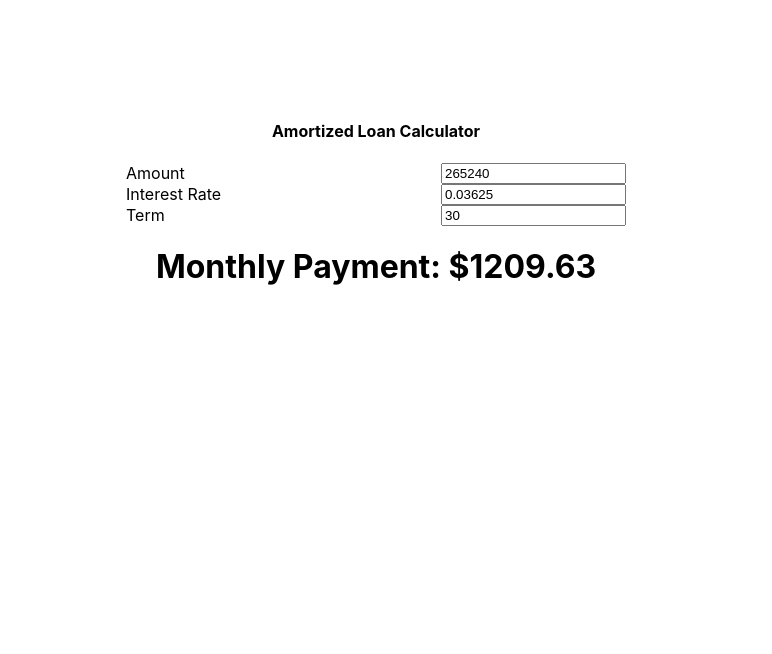
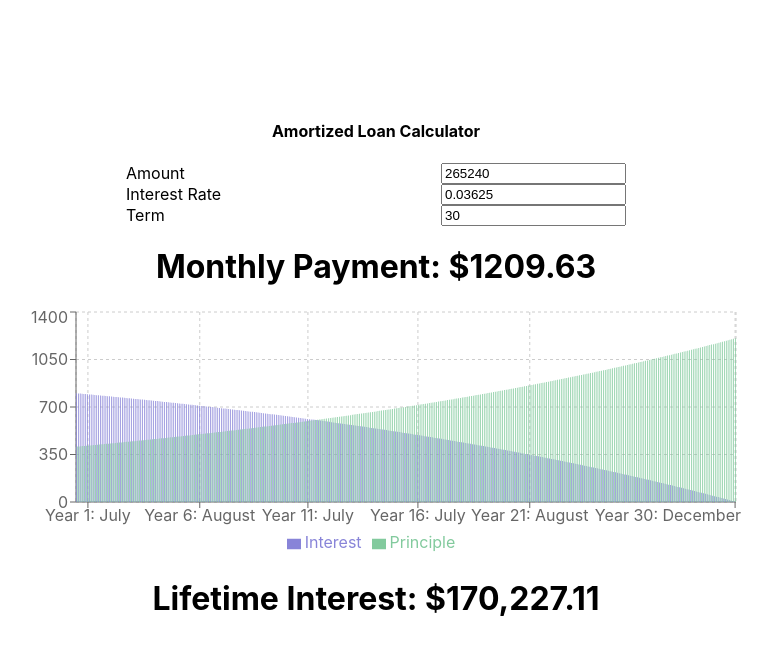
Before and after one commit to pachun/mortgage-payments, a React (Create React App) app: page / in a window 1280 px wide. Shown: the top 654 px of the page, without its empty margins (264-1036 px from the left). Built offline with nearby package versions, Linux system fonts and the light colour scheme.

Commit message:
Chart payment amounts

```diff
--- a/package.json
+++ b/package.json
@@ -13,6 +13,7 @@
     "react": "^17.0.2",
     "react-dom": "^17.0.2",
     "react-scripts": "4.0.3",
+    "recharts": "^2.0.9",
     "typescript": "^4.1.2",
     "web-vitals": "^1.0.1"
   },
--- a/src/App/index.tsx
+++ b/src/App/index.tsx
@@ -1,6 +1,38 @@
 import React from "react"
+import {
+  BarChart,
+  Bar,
+  Legend,
+  CartesianGrid,
+  XAxis,
+  YAxis,
+  Tooltip,
+} from "recharts"
+
 import monthlyPayment from "./monthlyPayment"
 import payments from "./payments"
+
+const months = [
+  "January",
+  "February",
+  "March",
+  "April",
+  "May",
+  "June",
+  "July",
+  "August",
+  "September",
+  "October",
+  "November",
+  "December",
+]
+
+const roundToTwoDecimals = (num: number) => Math.round(num * 100) / 100
+
+const usdCurrency = new Intl.NumberFormat("en-US", {
+  style: "currency",
+  currency: "USD",
+})
 
 const App = () => {
   const [amount, setAmount] = React.useState(265_240)
@@ -11,6 +43,17 @@ const App = () => {
     [amount, interestRate, term],
   )
 
+  const loansPayments = React.useMemo(
+    () => (loansMonthlyPayment ? payments({ amount, interestRate, term }) : []),
+    [amount, interestRate, term, loansMonthlyPayment],
+  )
+
+  const initialInterestPaid = 0
+  const lifetimeInterest = loansPayments.reduce(
+    (summedInterest, payment) => summedInterest + payment.interest,
+    initialInterestPaid,
+  )
+
   const displayedAmount = amount === 0 ? "" : amount
   const displayedInterestRate = interestRate ? interestRate : "0.0"
   const displayedTerm = term === 0 ? "" : term
@@ -18,31 +61,26 @@ const App = () => {
     ? loansMonthlyPayment
     : 0
   ).toFixed(2)
-
-  const loansPayments = React.useMemo(
-    () => (loansMonthlyPayment ? payments({ amount, interestRate, term }) : []),
-    [amount, interestRate, term, loansMonthlyPayment],
-  )
-  console.log(loansPayments)
-  console.log(
-    `total principle = ${loansPayments.reduce(
-      (summedPrinciple: number, currentPayment: Payment) => {
-        return summedPrinciple + currentPayment.principle
-      },
-      0,
-    )}`,
-  )
-  console.log(
-    `total interest = ${loansPayments.reduce(
-      (summedInterest: number, currentPayment: Payment) => {
-        return summedInterest + currentPayment.interest
-      },
-      0,
-    )}`,
-  )
+  const displayedPaymentData = loansPayments.map((payment, paymentNumber) => {
+    return {
+      name: `Year ${Math.floor(paymentNumber / 12) + 1}: ${
+        months[paymentNumber % 12]
+      }`,
+      Principle: roundToTwoDecimals(payment.principle),
+      Interest: roundToTwoDecimals(payment.interest),
+    }
+  })
+  const displayedLifetimeInterest = usdCurrency.format(lifetimeInterest)
 
   return (
-    <div style={{ display: "flex", justifyContent: "center", marginTop: 100 }}>
+    <div
+      style={{
+        display: "flex",
+        flexDirection: "column",
+        alignItems: "center",
+        marginTop: 100,
+      }}
+    >
       <div style={{ width: 500 }}>
         <div style={{ display: "flex", justifyContent: "center" }}>
           <h4>Amortized Loan Calculator</h4>
@@ -81,6 +119,18 @@ const App = () => {
           <h1>Monthly Payment: ${displayedMonthlyLoanPayment}</h1>
         </div>
       </div>
+      <BarChart width={730} height={250} data={displayedPaymentData}>
+        <CartesianGrid strokeDasharray="3 3" />
+        <XAxis dataKey="name" />
+        <YAxis />
+        <Tooltip />
+        <Legend />
+        <Bar dataKey="Interest" fill="#8884d8" />
+        <Bar dataKey="Principle" fill="#82ca9d" />
+      </BarChart>
+      <div style={{ display: "flex", justifyContent: "center" }}>
+        <h1>Lifetime Interest: {displayedLifetimeInterest}</h1>
+      </div>
     </div>
   )
 }
```
Also changed, not shown: 1 other file (tests, documents, lock files or other folders).
